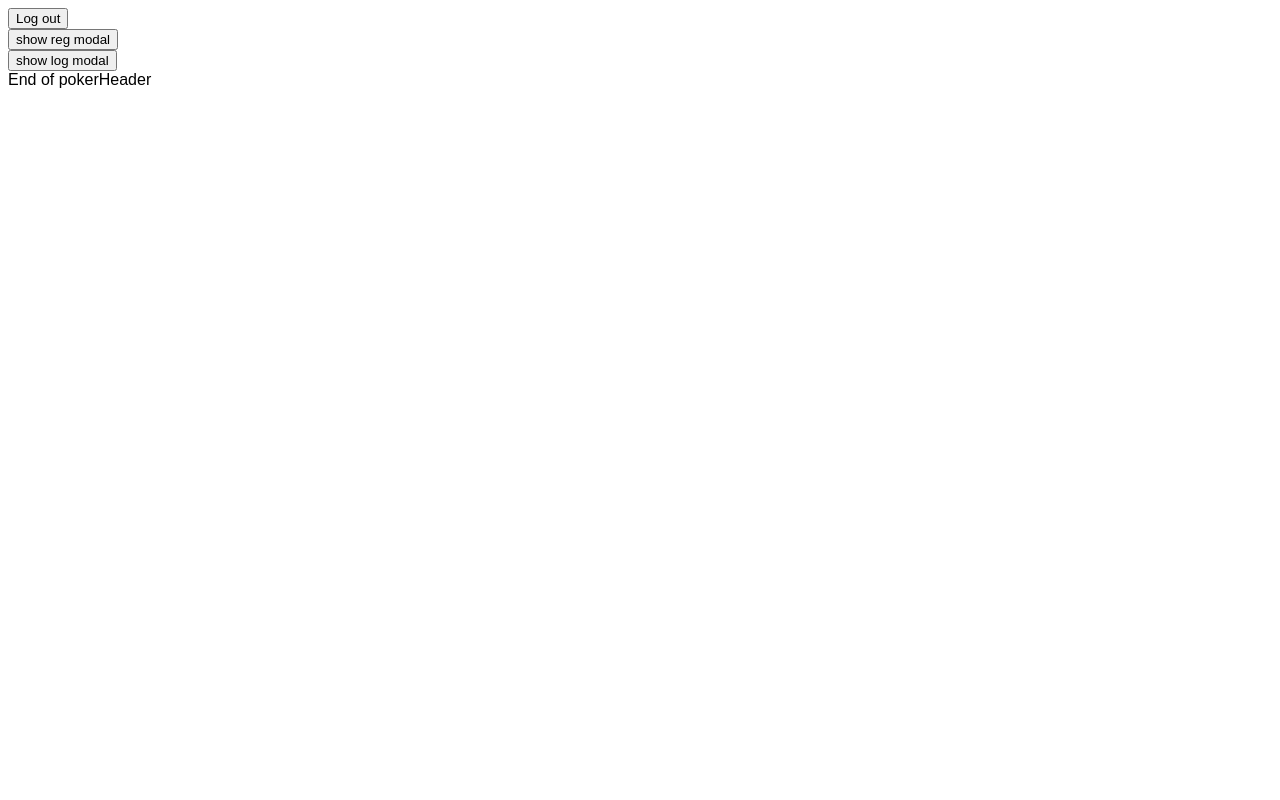
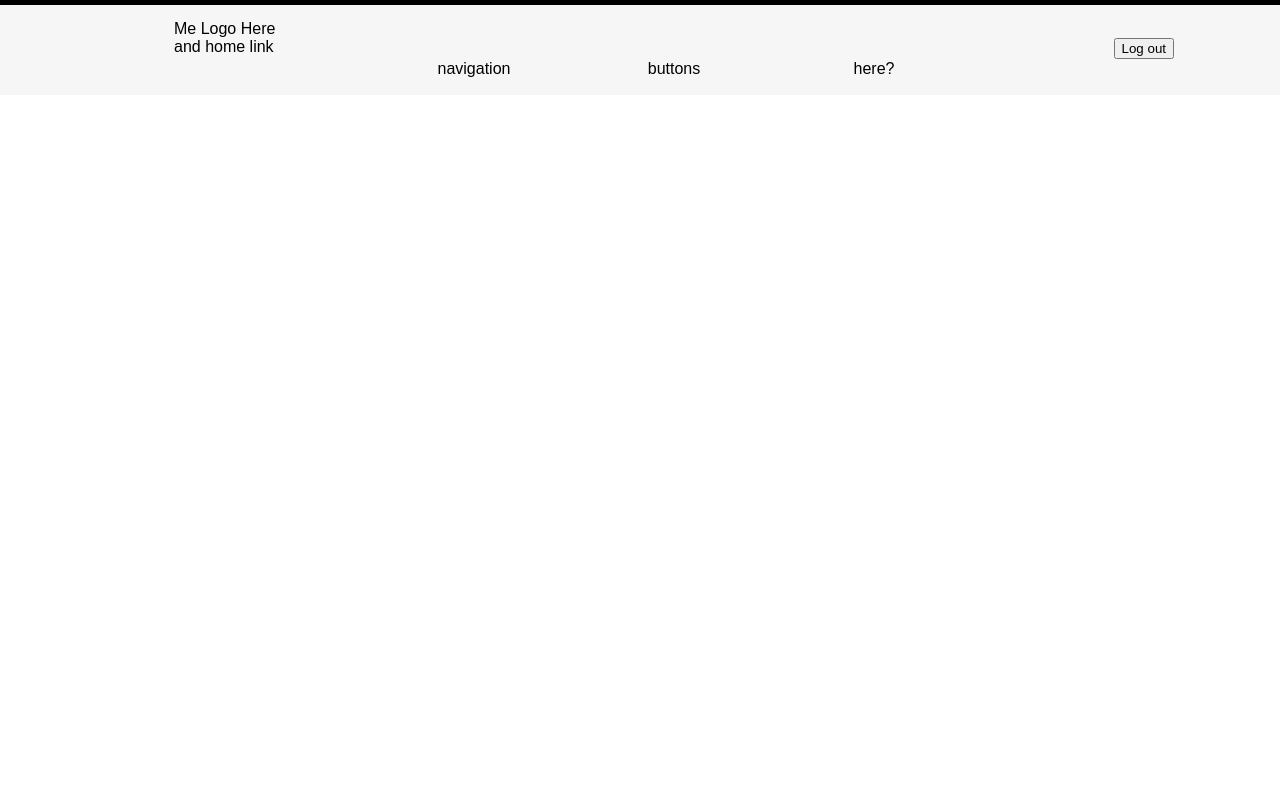
Before and after one commit to zachary908/Portfolio_Site, a PHP site: page /controls/pokerHeader.php in a window 1280 px wide; the page is wider, and only the part inside the window is pictured. Run offline with PHP 8.4, Linux system fonts and the light colour scheme; some libraries are stand-ins or nearby versions.

Commit message:
style start

```diff
--- a/controls/pokerHeader.php
+++ b/controls/pokerHeader.php
@@ -140,7 +140,32 @@
 
 	</div><!-- END modalWrap -->
 
-	<button onclick="logout()">Log out</button><br>
-	<button onclick="showModal('registerModal', 'regEmail')">show reg modal</button><br>
-	<button onclick="showModal('loginModal', 'logUsername')">show log modal</button><br>
-	End of pokerHeader<br>
+	<div class="headerBkgd">
+		<div class="headerWrap">
+			<div class="header">
+				<div class="left">
+					<div>
+						Me Logo Here<br>
+						and home link
+					</div>
+				</div>
+				<div class="center fleft">
+					<div class="navSect fleft activeNav">navigation</div>
+					<div class="navSect fleft">buttons</div>
+					<div class="navSect fleft">here?</div>
+				</div>
+				<div class="right floatingFix">
+					<div class="fright">
+					<?php
+						if(isset($_SESSION['user']['name'])){
+							echo $_SESSION['user']['name'];
+						}
+					?>
+					</div><br>
+					<div class="fright">
+						<button onclick="logout()">Log out</button>
+					</div>
+				</div>
+			</div>
+		</div>
+	</div>
--- a/pokerSessions.php
+++ b/pokerSessions.php
@@ -14,6 +14,7 @@
 			}
 		?>
 	</div><br>
+
 	<button type="button" onclick="parent.location='pokerSummary.php'">Summary</button>
 	<div id="filter" onkeypress="checkEnter(event, 'applyFilter($('#category').val()), $('#operator').val())">Select a category to filter...<br>
 		<select id="category" onchange="fillOperator(); fillFilterVal()">
--- a/pokerSummary.php
+++ b/pokerSummary.php
@@ -5,7 +5,6 @@
 	<div id="sumData" style="position: absolute; visibility: hidden"></div>
 
 	<!-- THIS HIDDEN TABLE HOLDS FILTERED DATA -->
-	<div class="floatingFix">
 	<table id="summary" class="inactive">
 		<thead>
 			<tr>
@@ -27,11 +26,11 @@
 		</thead>
 		<tbody id="sumTableBody"></tbody>
 	</table>
-	</div>
 
+	<button onclick="parent.location='pokerSessions.php'" type="button">Sessions</button><br>
 	Welcome, <?php echo $_SESSION['user']['name'] ?><br>
 	<div>This page will show summary results.</div><br>
-	<button onclick="parent.location='pokerSessions.php'" type="button">Go to Sessions Page</button><br>
+
 	<div>
 		<div style="float: left">Select a category to see results...</div>
 		<select id="baseTbl" onchange="fillTblSelect(); showSumTbl('bySess')">
--- a/scripts/pokerjs.js
+++ b/scripts/pokerjs.js
@@ -622,7 +622,7 @@ function showSumTbl(byX){
             .Set('chart.background.barcolor1', 'white')
             .Set('chart.background.barcolor2', 'white')
             .Set('chart.grid.color', 'rgba(238,238,238,1)')
-			.Set('chart.axis.linewidth', 1)
+			.Set('chart.axis.linewidth', 2)
 			.Set('chart.line.linewidth', 3)
             .Set('chart.gutter.left', 50)
 			.Set('chart.yscale', true)
@@ -655,7 +655,7 @@ function showSumTbl(byX){
             .Set('chart.background.barcolor1', 'white')
             .Set('chart.background.barcolor2', 'white')
             .Set('chart.grid.color', 'rgba(238,238,238,1)')
-			.Set('chart.axis.linewidth', 1)
+			.Set('chart.axis.linewidth', 2)
 			.Set('chart.line.linewidth', 3)
             .Set('chart.gutter.left', 50)
 			.Set('chart.yscale', true)
--- a/styles/pokerStyle.css
+++ b/styles/pokerStyle.css
@@ -1,7 +1,63 @@
 body, html{
 	font-family: arial;
 	font-size: 16px;
+	margin: 0px;
+}
 
+.headerBkgd{
+    background-color: #F6F6F6;
+    border-top: 5px solid black;
+    height: 90px;
+    margin: 0;
+    min-width: 1348px;
+    width: 100%;
+    z-index: -1;
+}
+
+.headerWrap{
+    height: 70px;
+    margin-top: 15px;
+}
+
+.header{
+    margin: auto;
+    text-align: left;
+    width: 1000px;
+}
+
+.header .left{
+    float: left;
+    height: 75px;
+	width: 200px;
+}
+
+.header .center{
+	width: 600px;
+}
+
+.navSect{
+	padding-top: 40px;
+	height: 32px;
+	width: 150px;
+	margin: 0px 25px;
+	text-align: center;
+}
+
+.navSect:hover{
+	border-bottom: 3px solid #CF0303;
+}
+
+.header .right{
+    float: right;
+    height: 75px;
+    width: 200px;
+}
+
+.fright{
+	float: right;
+}
+.fleft{
+	float: left;
 }
 
 .floatingFix:after{
@@ -106,7 +162,7 @@ body, html{
 .sumAvgTbl{
 	border-collapse: true;
 	border: 1px solid black;
-	width: 1000px;
+	width: 800px;
 	margin: auto;
 }
 
@@ -120,7 +176,7 @@ th{
 
 .sumTotTbl th,
 .sumAvgTbl th{
-	width: 1000px;
+	width: 800px;
 }
 
 td[name=duration],
```
Also changed, not shown: controls/pokerIntroHeader.php (+20 -3 lines). Lines whose indentation alone changed are shown as unchanged.
